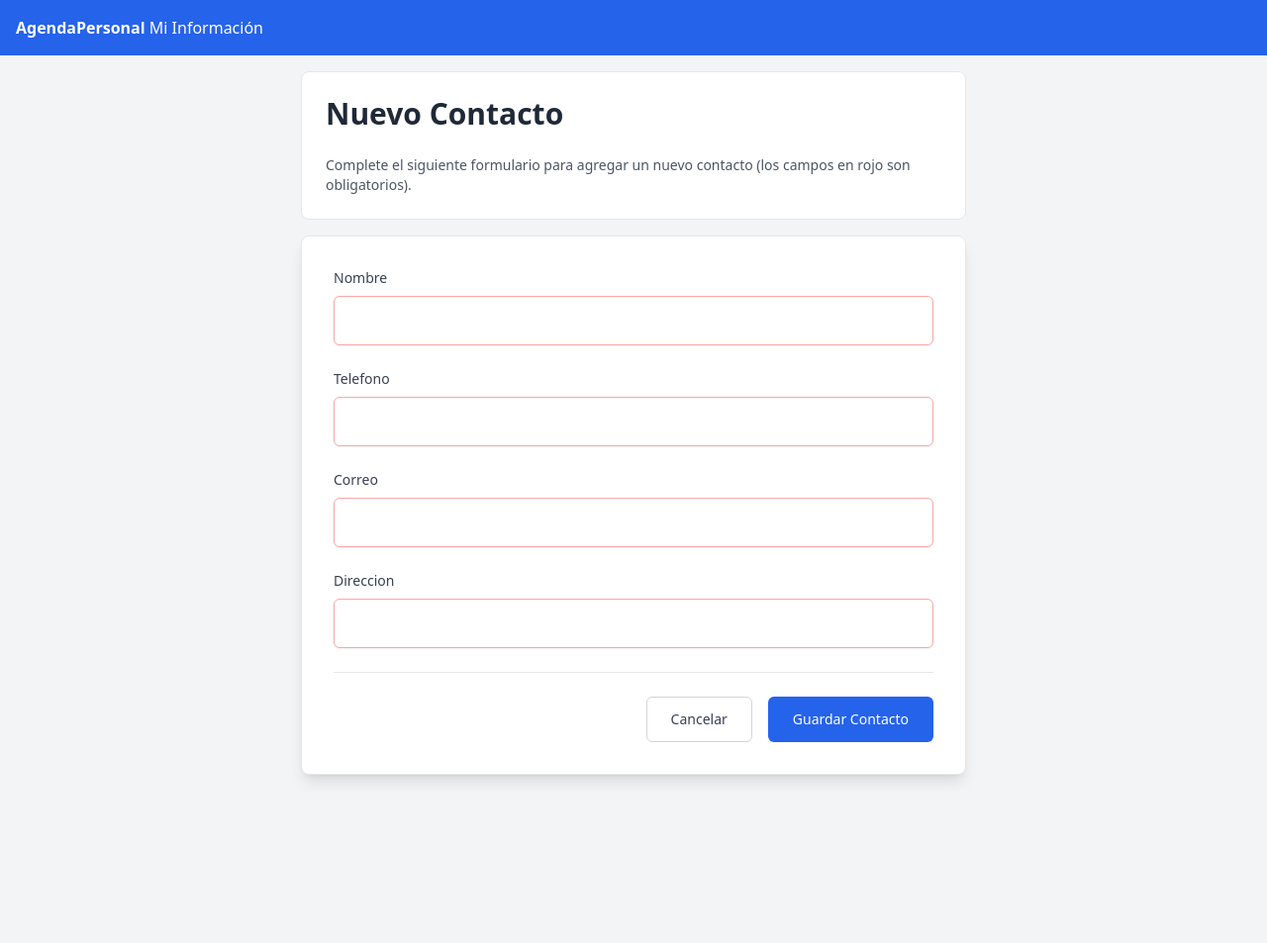
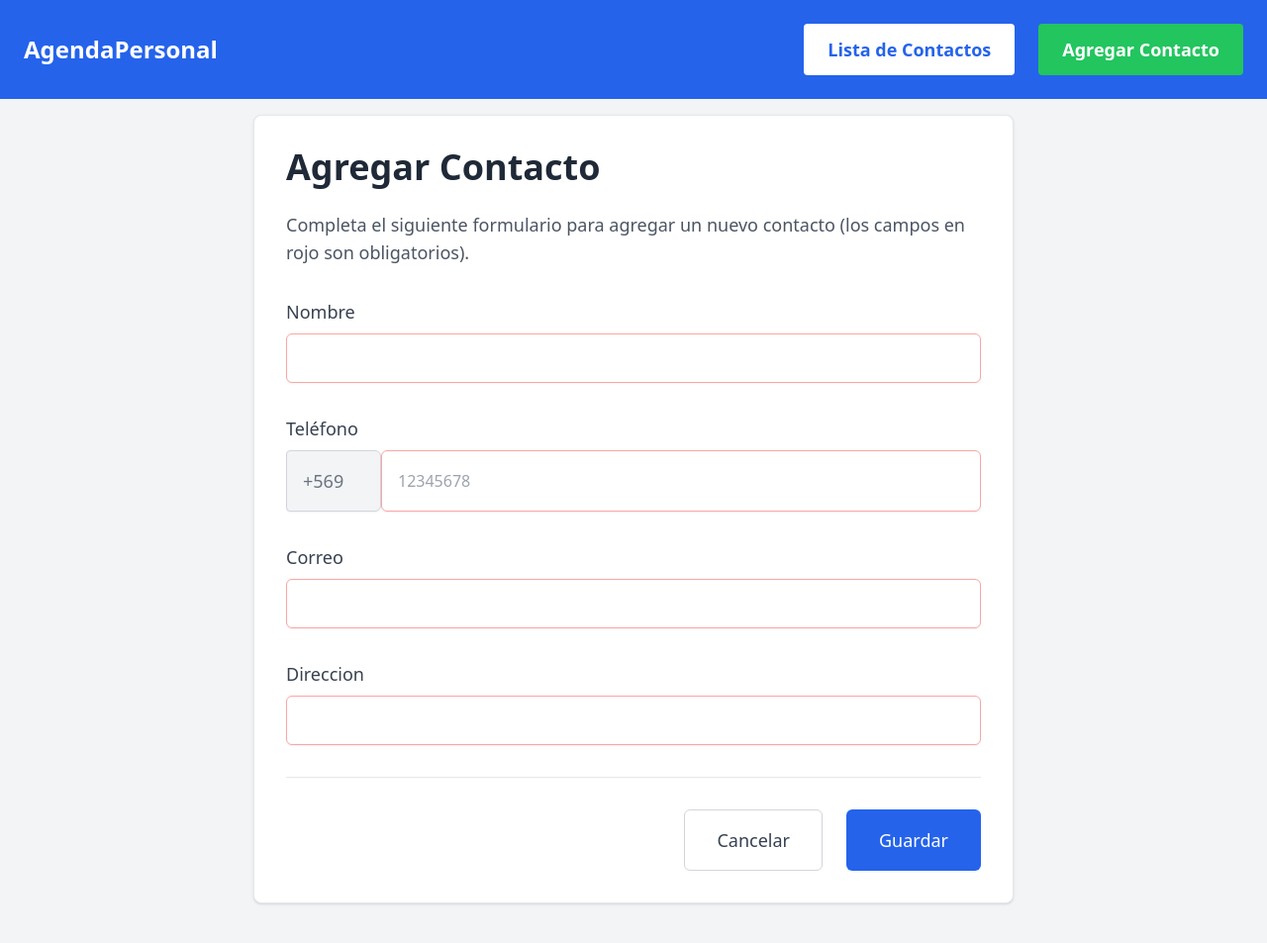
Before and after one commit to CristianLorca15/Eva1-Agendas-de-Contacto-Personal, a Django app: page /contacto/nuevo/ in a window 1280 px wide. Shown: the whole page at 99% size. Before the commit the page ends 790 px from the top, so only its background shows below. Run offline with Django 4.2, Linux system fonts and the light colour scheme; some libraries are stand-ins or nearby versions.

Commit message:
feat: validacion de campos
valide campos y arregle el html

```diff
--- a/AgendaContactosPersonales/AgendaPersonal/forms.py
+++ b/AgendaContactosPersonales/AgendaPersonal/forms.py
@@ -1,6 +1,28 @@
 from django import forms
 from .models import Contacto
+
 class ContactoForm(forms.ModelForm):
+    numero = forms.CharField(
+        max_length=8,
+        min_length=8,
+        label="Número",
+        widget=forms.TextInput(attrs={'placeholder': '12345678'})
+    )
+
     class Meta:
         model = Contacto
-        fields = ['nombre', 'telefono', 'correo', 'direccion']
+        fields = ['nombre', 'correo', 'direccion', 'numero']  # Omitimos 'telefono'
+
+    def clean_numero(self):
+        numero = self.cleaned_data['numero']
+        if not numero.isdigit():
+            raise forms.ValidationError("Solo debe contener números.")
+        return numero
+
+    def save(self, commit=True):
+        instance = super().save(commit=False)
+        numero = self.cleaned_data['numero']
+        instance.telefono = '+569' + numero
+        if commit:
+            instance.save()
+        return instance
--- a/AgendaContactosPersonales/AgendaPersonal/templates/AgendaPersonal/base.html
+++ b/AgendaContactosPersonales/AgendaPersonal/templates/AgendaPersonal/base.html
@@ -10,9 +10,12 @@
     <script src="https://cdn.tailwindcss.com"></script>
   </head>
   <body class="bg-gray-100 text-gray-800">
-    <nav class="bg-blue-600 p-4 text-white">
-      <a href="{% url 'lista_contactos' %}" class="font-bold">AgendaPersonal</a>
-      <a href="{% url 'info_perfil' %}" class="hover:underline">Mi Información</a>
+    <nav class="bg-blue-600 p-6 text-white flex items-center justify-between text-xl">
+      <a href="{% url 'inicio' %}" class="font-bold text-2xl">AgendaPersonal</a>
+      <div class="flex space-x-6">
+        <a href="{% url 'lista_contactos' %}" class="bg-white text-blue-600 px-6 py-3 rounded hover:bg-gray-100 font-semibold text-lg">Lista de Contactos</a>
+        <a href="{% url 'nuevo_contacto' %}" class="bg-green-500 text-white px-6 py-3 rounded hover:bg-green-600 font-semibold text-lg">Agregar Contacto</a>
+      </div>
     </nav>
     <div class="container mx-auto p-4">
       {% block content %}
--- a/AgendaContactosPersonales/AgendaPersonal/templates/AgendaPersonal/eliminar_contacto.html
+++ b/AgendaContactosPersonales/AgendaPersonal/templates/AgendaPersonal/eliminar_contacto.html
@@ -8,7 +8,7 @@
   <h1 class="text-2xl font-bold mb-4">Eliminar Contacto</h1>
   <form method="post" class="bg-white p-4 rounded shadow">
     {% csrf_token %}
-    <p>¿Estás seguro de que deseas eliminar el contacto "{{ contacto.nombre }}"?</p>
+    <p>¿Estás seguro de que deseas eliminar el contacto de "{{ contacto.nombre }}"?</p>
     <button type="submit" class="bg-red-500 text-white px-4 py-2 rounded">Eliminar</button>
     <a href="{% url 'lista_contactos' %}" class="hover:scale-105 transition-all ease-in ml-4 bg-gray-500 text-white px-4 py-2 rounded">Cancelar</a>
   </form>
--- a/AgendaContactosPersonales/AgendaPersonal/templates/AgendaPersonal/nuevo_contacto.html
+++ b/AgendaContactosPersonales/AgendaPersonal/templates/AgendaPersonal/nuevo_contacto.html
@@ -5,56 +5,59 @@
 {% endblock %}
 
 {% block content %}
-  <div class="max-w-2xl mx-auto">
-    <div class="bg-white mb-4 p-6 rounded-lg border border-gray-200">
-      <h1 class="text-3xl font-bold text-gray-800 mb-6">Nuevo Contacto</h1>
-      <p class="text-sm text-gray-600">Complete el siguiente formulario para agregar un nuevo contacto (los campos en rojo son obligatorios).</p>
-    </div>
-    <form method="post" class="bg-white p-8 rounded-lg shadow-lg border border-gray-200">
+  <div class="max-w-3xl mx-auto">
+    <div class="bg-white mb-6 p-8 rounded-lg border border-gray-200 shadow">
+      <h1 class="text-4xl font-bold text-gray-800 mb-6">Agregar Contacto</h1>
+      <p class="text-lg text-gray-600 mb-6">Completa el siguiente formulario para agregar un nuevo contacto (los campos en rojo son obligatorios).</p>
+      <form method="post" class="space-y-8">
         {% csrf_token %}
 
         <!-- Campo Nombre -->
-      <div class="mb-6">
-        <label for="{{ form.nombre.id_for_label }}" class="block text-sm font-medium text-gray-700 mb-2">{{ form.nombre.label }}</label>
+        <div>
+          <label for="{{ form.nombre.id_for_label }}" class="block text-lg font-medium text-gray-700 mb-2">{{ form.nombre.label }}</label>
           {{ form.nombre }}
           {% if form.nombre.errors %}
-          <div class="mt-2 text-sm text-red-600">{{ form.nombre.errors }}</div>
+            <div class="mt-2 text-base text-red-600">{{ form.nombre.errors }}</div>
           {% endif %}
         </div>
 
         <!-- Campo Teléfono -->
-      <div class="mb-6">
-        <label for="{{ form.telefono.id_for_label }}" class="block text-sm font-medium text-gray-700 mb-2">{{ form.telefono.label }}</label>
-        {{ form.telefono }}
-        {% if form.telefono.errors %}
-          <div class="mt-2 text-sm text-red-600">{{ form.telefono.errors }}</div>
+        <div>
+          <label class="block text-lg font-medium text-gray-700 mb-2">Teléfono</label>
+          <div class="flex">
+            <input type="text" value="+569" disabled class="w-24 px-4 py-4 border rounded-l bg-gray-100 text-gray-500 text-lg">
+            {{ form.numero }}
+          </div>
+          {% if form.numero.errors %}
+            <div class="text-red-600 text-base mt-2">{{ form.numero.errors }}</div>
           {% endif %}
         </div>
 
         <!-- Campo Correo -->
-      <div class="mb-6">
-        <label for="{{ form.correo.id_for_label }}" class="block text-sm font-medium text-gray-700 mb-2">{{ form.correo.label }}</label>
+        <div>
+          <label for="{{ form.correo.id_for_label }}" class="block text-lg font-medium text-gray-700 mb-2">{{ form.correo.label }}</label>
           {{ form.correo }}
           {% if form.correo.errors %}
-          <div class="mt-2 text-sm text-red-600">{{ form.correo.errors }}</div>
+            <div class="mt-2 text-base text-red-600">{{ form.correo.errors }}</div>
           {% endif %}
         </div>
 
         <!-- Campo Dirección -->
-      <div class="mb-6">
-        <label for="{{ form.direccion.id_for_label }}" class="block text-sm font-medium text-gray-700 mb-2">{{ form.direccion.label }}</label>
+        <div>
+          <label for="{{ form.direccion.id_for_label }}" class="block text-lg font-medium text-gray-700 mb-2">{{ form.direccion.label }}</label>
           {{ form.direccion }}
           {% if form.direccion.errors %}
-          <div class="mt-2 text-sm text-red-600">{{ form.direccion.errors }}</div>
+            <div class="mt-2 text-base text-red-600">{{ form.direccion.errors }}</div>
           {% endif %}
         </div>
 
         <!-- Botones -->
-      <div class="flex items-center justify-end space-x-4 pt-6 border-t border-gray-200">
-        <a href="{% url 'lista_contactos' %}" class="inline-flex items-center px-6 py-3 border border-gray-300 text-sm font-medium rounded-md text-gray-700 bg-white hover:bg-gray-50 focus:outline-none focus:ring-2 focus:ring-offset-2 focus:ring-blue-500 transition duration-200">Cancelar</a>
-        <button type="submit" class="hover:scale-105 transition-all ease-in inline-flex items-center px-6 py-3 border border-transparent text-sm font-medium rounded-md text-white bg-blue-600 hover:bg-blue-700 focus:outline-none focus:ring-2 focus:ring-offset-2 focus:ring-blue-500 transition duration-200">Guardar Contacto</button>
+        <div class="flex items-center justify-end space-x-6 pt-8 border-t border-gray-200">
+          <a href="{% url 'lista_contactos' %}" class="hover:scale-105 transition-all ease-in inline-flex items-center px-8 py-4 border border-gray-300 text-lg font-medium rounded-md text-gray-700 bg-white hover:bg-gray-50 focus:outline-none focus:ring-2 focus:ring-offset-2 focus:ring-gray-500 transition duration-200">Cancelar</a>
+          <button type="submit" class="hover:scale-105 transition-all ease-in inline-flex items-center px-8 py-4 border border-transparent text-lg font-medium rounded-md text-white bg-blue-600 hover:bg-blue-700 focus:outline-none focus:ring-2 focus:ring-offset-2 focus:ring-blue-500 transition duration-200">Guardar</button>
         </div>
       </form>
+    </div>
   </div>
 
   <style>
--- a/AgendaContactosPersonales/AgendaPersonal/urls.py
+++ b/AgendaContactosPersonales/AgendaPersonal/urls.py
@@ -1,9 +1,10 @@
 from django.urls import path
 from . import views
+
 urlpatterns = [
-    path("", views.lista_contactos, name="lista_contactos"),
-    path("contacto/nuevo/", views.nuevo_contacto, name="nuevo_contacto"),  # <--- Cambiado aquí
+    path("", views.inicio, name="inicio"),
+    path("contactos/", views.lista_contactos, name="lista_contactos"),
+    path("contacto/nuevo/", views.nuevo_contacto, name="nuevo_contacto"),
     path("contacto/editar/<int:id>/", views.editar_contacto, name="editar_contacto"),
     path("contacto/eliminar/<int:id>/", views.eliminar_contacto, name="eliminar_contacto"),
-    path("perfil/", views.info_perfil, name="info_perfil"),
 ]
--- a/AgendaContactosPersonales/AgendaPersonal/views.py
+++ b/AgendaContactosPersonales/AgendaPersonal/views.py
@@ -1,19 +1,23 @@
 from django.shortcuts import render, get_object_or_404, redirect
 from .models import Contacto
 from .forms import ContactoForm
+from django.db.models import Q
 
+
+def inicio(request):
+    return render(request, 'AgendaPersonal/inicio.html')
 
 def lista_contactos(request):
     query = request.GET.get('q')
     if query:
-        contactos = Contacto.objects.filter(nombre__icontains=query)
+        contactos = Contacto.objects.filter(
+        Q(nombre__icontains=query) | Q(correo__icontains=query)
+        )
     else:
         contactos = Contacto.objects.all()
     return render(request, 'AgendaPersonal/lista_contactos.html', {'contactos': contactos, 'query': query})
 
-def detalle_contacto(request, id):
-    contacto = get_object_or_404(Contacto, id=id)
-    return render(request, 'AgendaPersonal/detalle_contacto.html', {'contacto': contacto})
+
 
 def nuevo_contacto(request):
     if request.method == 'POST':
@@ -42,12 +46,3 @@ def eliminar_contacto(request, id):
         contacto.delete()
         return redirect('lista_contactos')
     return render(request, 'AgendaPersonal/eliminar_contacto.html', {'contacto': contacto})
-
-def info_perfil(request):
-    perfil = {
-        'nombre': 'Juan Pérez',
-        'correo': 'juan.perez@email.com',
-        'telefono': '123456789',
-        'direccion': 'Calle Falsa 123'
-    }
-    return render(request, 'AgendaPersonal/info_perfil.html', {'perfil': perfil})
```
Also changed, not shown: AgendaContactosPersonales/AgendaPersonal/templates/AgendaPersonal/editar_contacto.html (+26 -23 lines), AgendaContactosPersonales/AgendaPersonal/templates/AgendaPersonal/info_perfil.html (deleted, +0 -17 lines), AgendaContactosPersonales/AgendaPersonal/templates/AgendaPersonal/inicio.html (added, +11 -0 lines), AgendaContactosPersonales/AgendaPersonal/templates/AgendaPersonal/lista_contactos.html (+20 -23 lines), README.md. Lines whose indentation alone changed are shown as unchanged.
